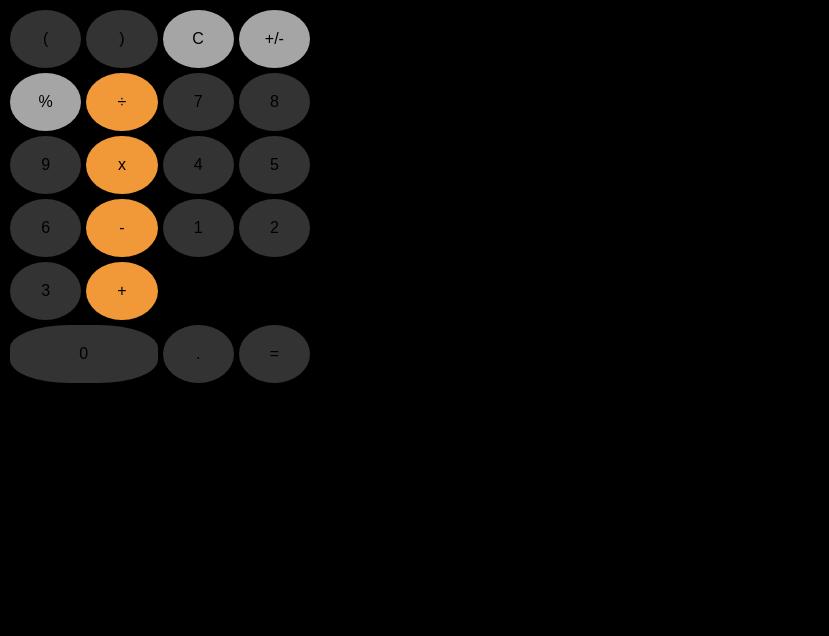
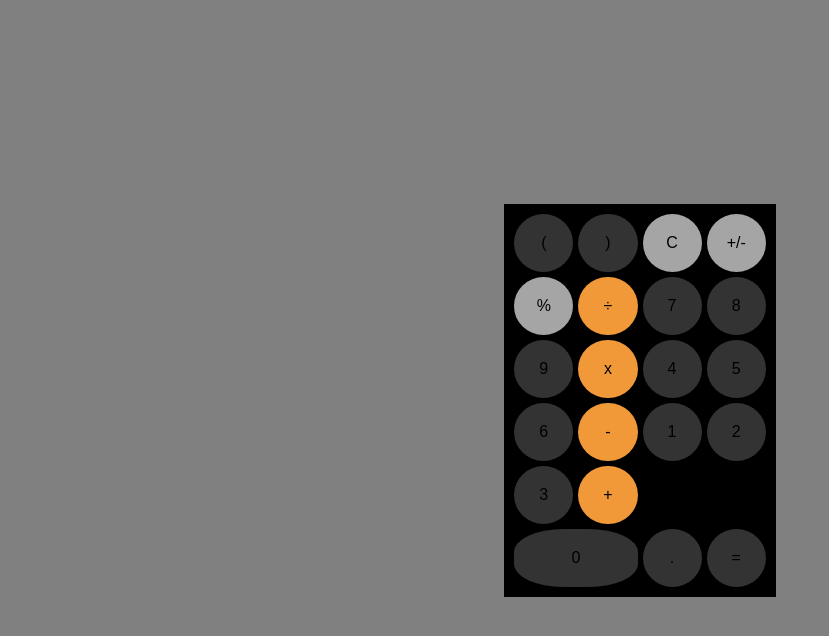
Before and after one commit to Matthew-Hughes3488/nology-calculator, a website built with Vite: page index.html in a window 1280 px wide. Shown: the whole page, without its empty margins (0-829 px from the left). Built offline with nearby package versions, Linux system fonts and the light colour scheme.

Commit message:
Centered the calculator no matter the size of the users display

```diff
--- a/src/main.scss
+++ b/src/main.scss
@@ -9,10 +9,14 @@
 }
 
 body{
-    background-color: $color-black;
+    display: flex;
+    justify-content: center;
+    align-items: center;
+    background-color: grey;
+    width: 100vw;
+    height: 100vh;
 }
 
 main{
-    max-width: 320px;
-    max-height: 568px;
+    background-color: $color-black;
 }
```
